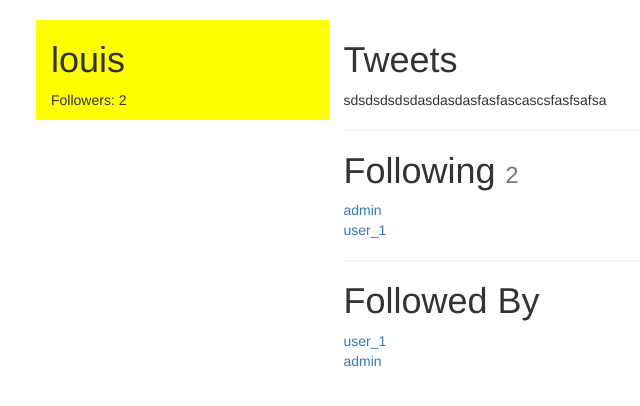
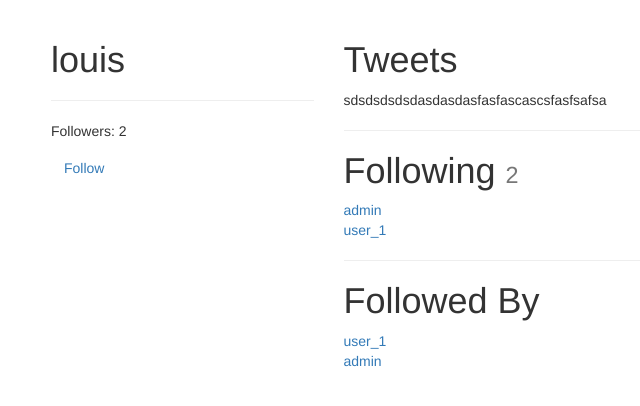
Before and after one commit to Sye9/tweet, a Django app: a page that uses accounts/templates/accounts/user_detail.html in a window 1280 px wide. Shown: the part 51-457 px from the top of the page, without its empty margins (19-659 px from the left). Run offline with Django 3.2, Linux system fonts and the light colour scheme; data comes from the database, SQL or seed files in the repository; both versions use the stored data as it was after the commit; some libraries are stand-ins or nearby versions.

Commit message:
Toggle Follow

```diff
--- a/accounts/templates/accounts/user_detail.html
+++ b/accounts/templates/accounts/user_detail.html
@@ -3,9 +3,11 @@
 {% block content %}
 
 <div class="row">
-	<div class="col-sm-3 col-xs-12" style="background-color: yellow;">
+	<div class="col-sm-3 col-xs-12">
 		<h1>{{ object.username }}</h1>
+		<hr/>
 		<p>Followers: {{ object.followed_by.all.count }}</p>
+		<p><a class='btn btn-link' href='{% url "profiles:follow" username=object.username %}'>Follow</a></p>
 	</div>
 	<div class="col-sm-9">
 		<h1>Tweets</h1>
--- a/accounts/urls.py
+++ b/accounts/urls.py
@@ -1,9 +1,11 @@
 from django.conf.urls import url
 
 from .views import (
-	UserDetailView
+	UserDetailView,
+	UserFollowView
 	)
 
 urlpatterns = [
 	url(r'^(?P<username>[\w.@+-]+)/$', UserDetailView.as_view(), name='detail'),
+	url(r'^(?P<username>[\w.@+-]+)/follow/$', UserFollowView.as_view(), name='follow'),
 ]
--- a/accounts/views.py
+++ b/accounts/views.py
@@ -1,8 +1,14 @@
 from django.contrib.auth import get_user_model
 
-from django.shortcuts import render, get_object_or_404
+from django.http import HttpResponseRedirect
+
+from django.shortcuts import render, get_object_or_404, redirect
 
 from django.views.generic import DetailView
+
+from django.views import View
+
+from .models import UserProfile
 
 User = get_user_model()
 
@@ -14,3 +20,14 @@ class UserDetailView(DetailView):
 
 	def get_object(self):
 		return get_object_or_404(User, username__iexact=self.kwargs.get("username"))
+
+class UserFollowView(View):
+	def get(self, request, username, *args, **kwargs):
+		toggle_user = get_object_or_404(User, username__iexact=username)
+		if request.user.is_authenticated():
+			user_profile, created = UserProfile.objects.get_or_create(user=request.user)
+			if toggle_user in user_profile.following.all():
+				user_profile.following.remove(toggle_user)
+			else:
+				user_profile.following.add(toggle_user)
+		return redirect("profiles:detail", username=username)
--- a/project/urls.py
+++ b/project/urls.py
@@ -26,7 +26,7 @@ from tweets.views import TweetListView
 from .views import home
 
 urlpatterns = [
-    url(r'^admin/', admin.site.urls),
+    # url(r'^admin/', admin.site.urls),
     url(r'^$', TweetListView.as_view(), name='home'),
     url(r'^tweet/', include('tweets.urls', namespace='tweet')),
     url(r'^api/tweet/', include('tweets.api.urls', namespace='tweet-api')),
```
Also changed, not shown: db.sqlite3.
